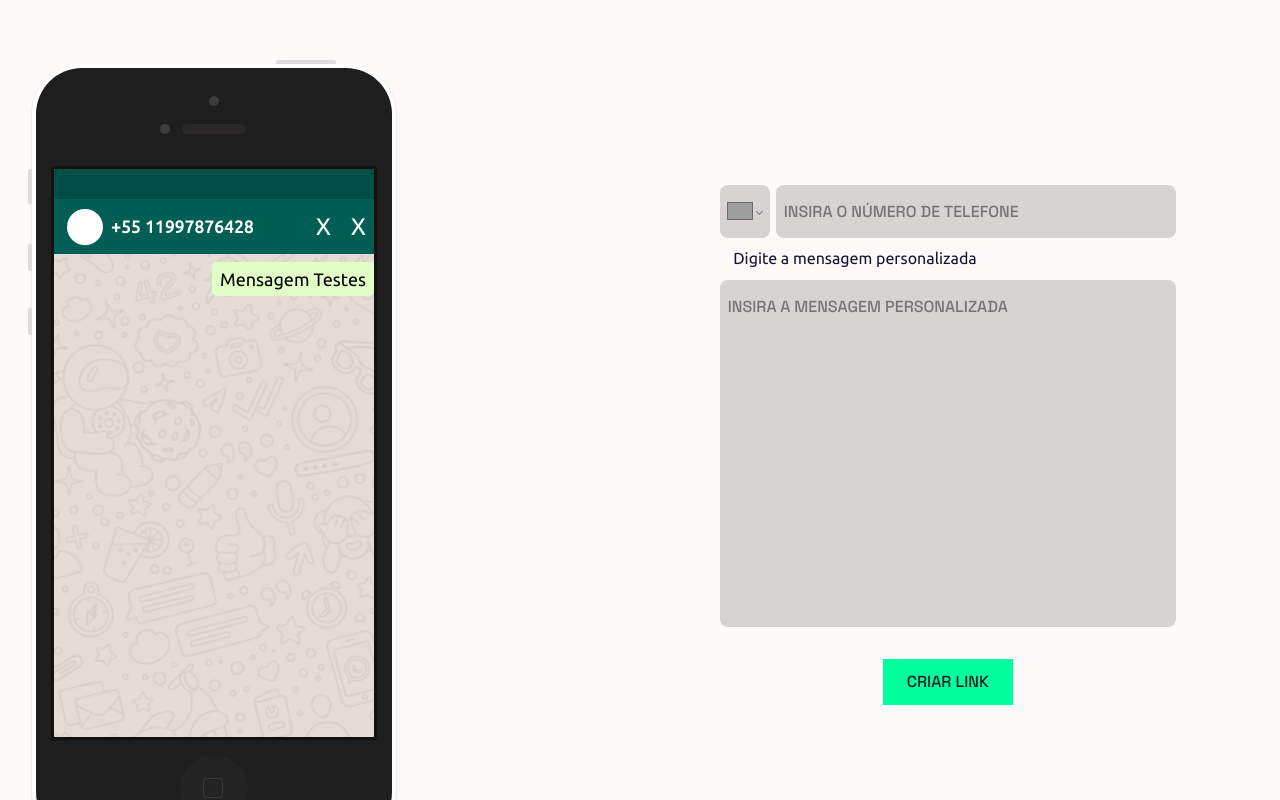
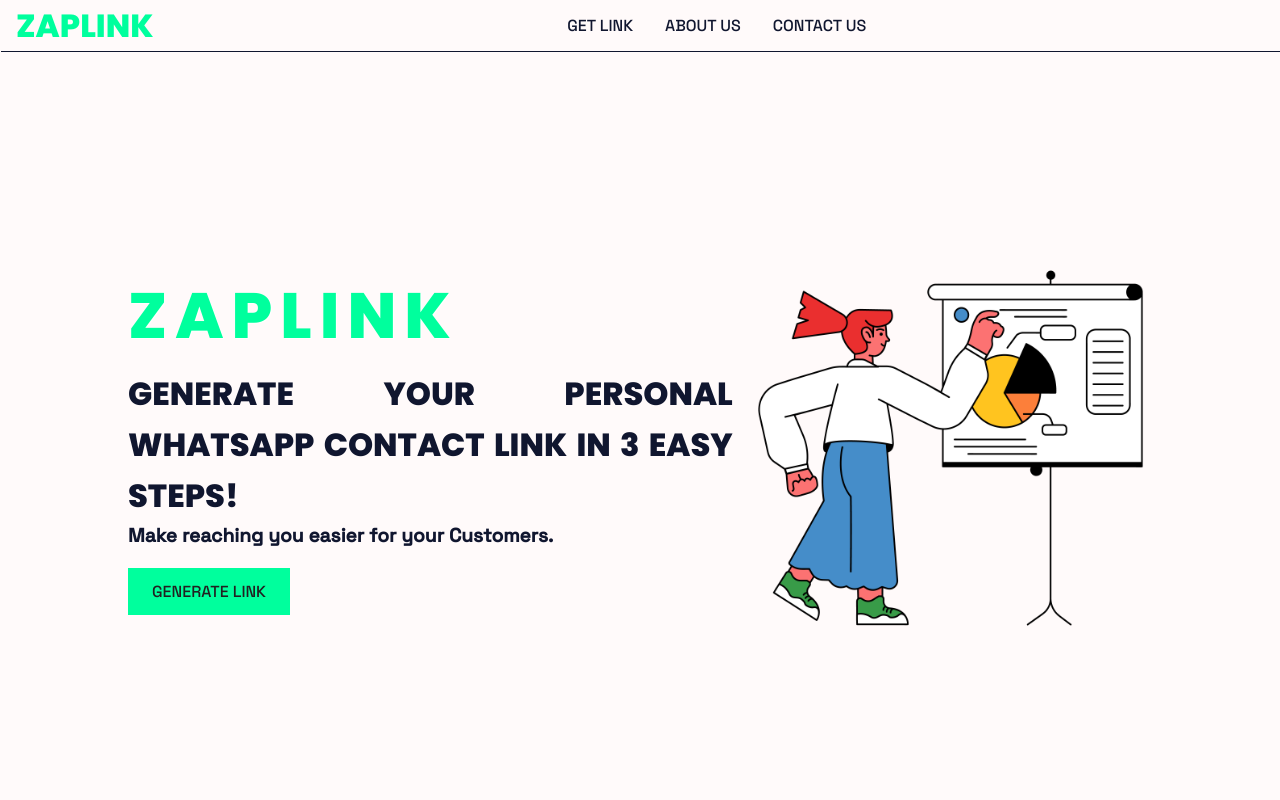
Before and after one commit to KennedyBarreto/zaplink, a React (Create React App) app: page / in a window 1280 px wide. Built offline with nearby package versions, Linux system fonts and the light colour scheme; grey boxes are pictures that could not be loaded.

Commit message:
feat: adição de header e navbar

```diff
--- a/public/style.css
+++ b/public/style.css
@@ -397,6 +397,11 @@ section > div button {
   }
 }
 #form > div > div {
+  margin: auto;
+  display: flex;
+  flex-direction: column;
+  justify-content: center;
+  align-items: center;
   width: 50%;
 }
 #form img {
@@ -522,7 +527,7 @@ footer {
   gap: 1rem;
   width: 80%;
   align-items: flex-start;
-  margin: 2rem auto 10rem auto;
+
 }
 @media only screen and (max-width: 800px) {
   #footer {
--- a/src/components/Form.js
+++ b/src/components/Form.js
@@ -11,6 +11,7 @@ export default function Form(){
     const [Link, setLink] = useState(null);
     // setting state of input to react-phone-number-input package defined states
     const [value, setValue] = useState()
+
 
     // Function to generate Link
     function generate(){
@@ -78,7 +79,7 @@ export default function Form(){
             <div>
                 <div className="template-img">
 
-<div className="marvel-device iphone5c white">
+<div className="marvel-device nexus5 white">
     <div className="top-bar"></div>
     <div className="sleep"></div>
     <div className="volume"></div>
--- a/src/components/Header.js
+++ b/src/components/Header.js
@@ -9,7 +9,7 @@ export default function Header(){
             <Nav />
             <div id="header">
                 <div>
-                    <h1>WHATS-LINK</h1>
+                    <h1>ZapLink</h1>
                     <h2>Generate your personal WhatsApp Contact Link in 3 easy steps!</h2>
                     <h3>Make reaching you easier for your Customers. </h3>
                     <HashLink to="#form">
--- a/src/components/Home.js
+++ b/src/components/Home.js
@@ -1,11 +1,13 @@
 import React from "react";
 import Footer from "./Footer";
 import Form from "./Form";
+import Header from "./Header";
 
 export default function Home(){
      return(
         <>
             <div id="main" className="main" >
+                <Header/>
                 <Form />
                 <Footer />
             </div>
--- a/src/components/Nav.js
+++ b/src/components/Nav.js
@@ -35,16 +35,16 @@ export default function Nav(){
     return(
         <>
         <nav>
-            <h2 className="site-title">Whats-Link</h2>
+        <HashLink to="#header"><h2 className="site-title">ZapLink</h2></HashLink>
             <ul>
-                <HashLink to="#steps"><li><FaInfo /> LEARN </li></HashLink>
+
                 <HashLink to="#form">GET LINK</HashLink>
                 <li>ABOUT US</li>
                 <li><a href="mailto:1leadtechie@gmail.com">CONTACT US </a></li>
-                <li><a href="github.com/eimaam/whats-link">SOURCE CODE</a></li>
-                <li>MORE APPS</li>
+
+
             </ul>
-            <FaBars id="hamburger" className="bars" onClick={showHideNav}/>
+
         </nav>
 
         <div id="mNav">
```
Also changed, not shown: src/devices.min.css.
